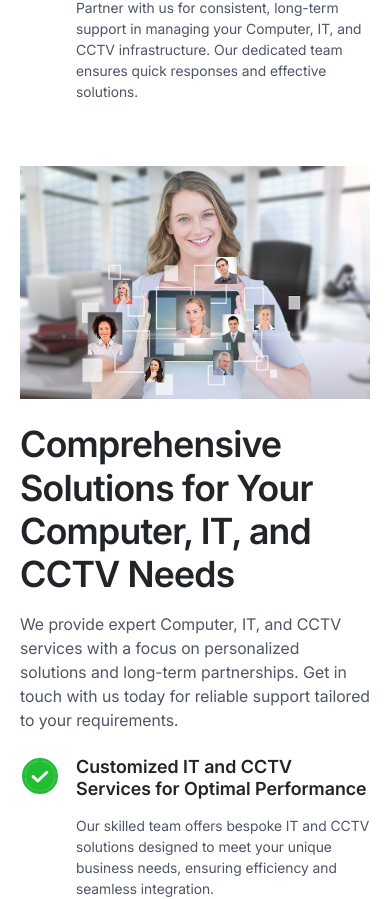
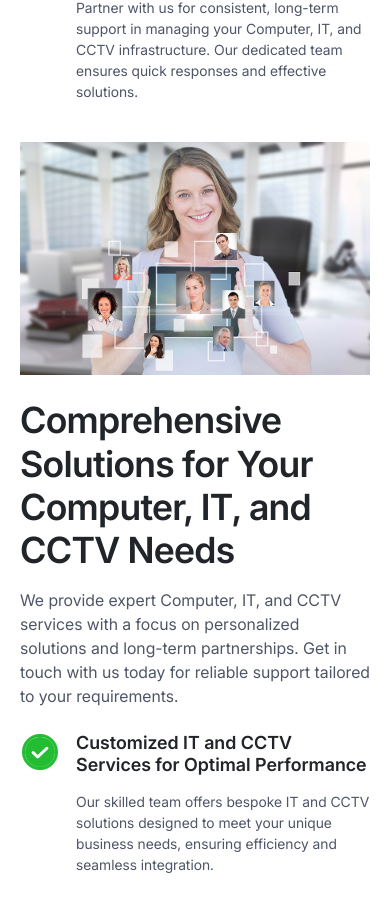
Before and after one commit to muthukumarniven/pc-wizard, a React (Create React App) app: page /about_us in a window 390 px wide. Shown: the part 1413-2312 px from the top of the page. Built offline with nearby package versions, Linux system fonts and the light colour scheme; the HTML template or start-up script is replaced by a standard one.

Commit message:
text-changes

```diff
--- a/src/screens/AboutUs.js
+++ b/src/screens/AboutUs.js
@@ -101,7 +101,7 @@ const AboutUs = () => {
 
                             </div>
                         </div>
-                        <div className='col-md-6 col-12 mt-md-0 mt-sm-4 mt-4'>
+                        <div className='col-md-6 col-12 mt-md-0 mt-sm-4'>
                             <img
                                 className='w-100'
                                 src={Images.aboutTwo}
```
